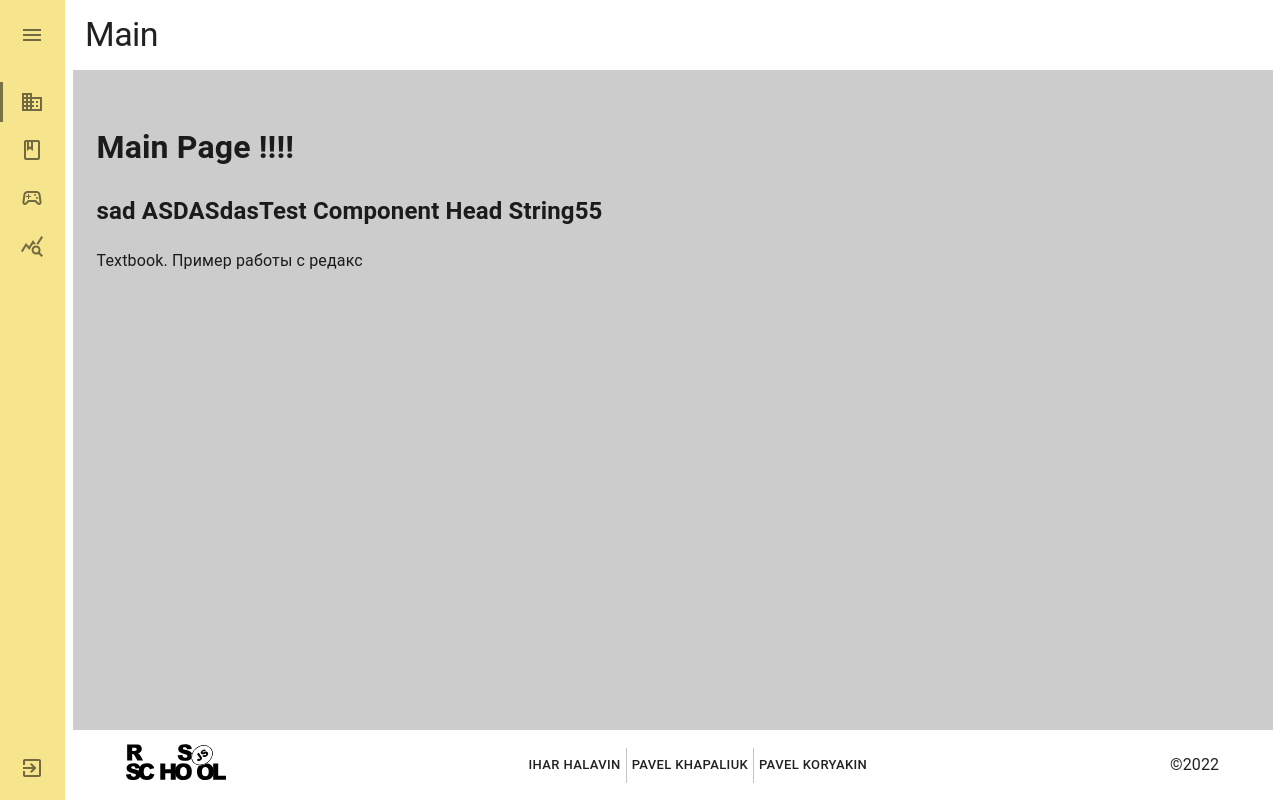
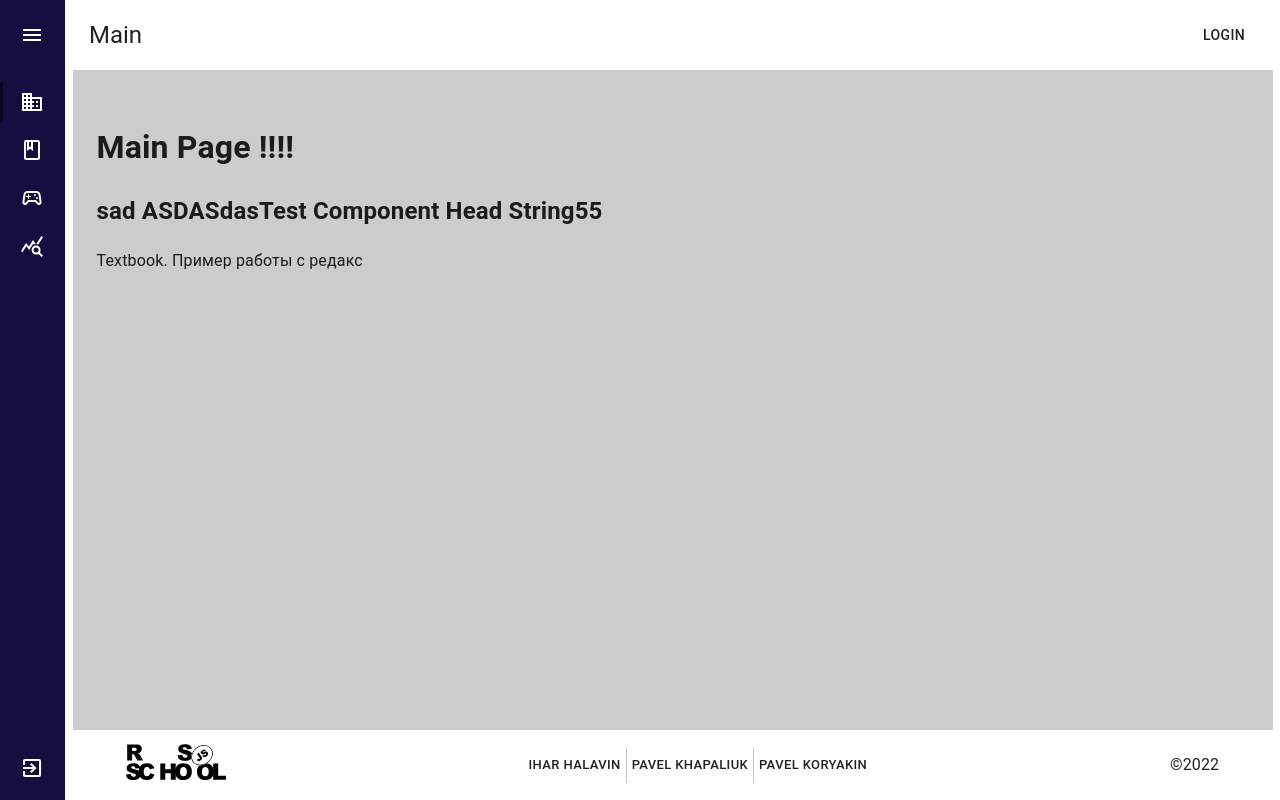
Before and after one commit to whityha/rslang, a React (Create React App) app: page / in a window 1280 px wide. Built offline with nearby package versions, Linux system fonts and the light colour scheme.

Commit message:
feat: add styles & layout for Header

```diff
--- a/src/components/list-menu/list-menu.tsx
+++ b/src/components/list-menu/list-menu.tsx
@@ -66,11 +66,12 @@ const ListMenu: FC<ListMenuProps> = ({ open }: ListMenuProps) => (
                 minWidth: 0,
                 mr: open ? 3 : 'auto',
                 justifyContent: 'center',
+                color: '#ffffff',
               }}
             >
               {icon}
             </ListItemIcon>
-            <ListItemText primary={text} sx={{ opacity: open ? 1 : 0 }} />
+            <ListItemText primary={text} sx={{ opacity: open ? 1 : 0, color: '#ffffff' }} />
           </ListItemButton>
         </NavLink>
       </ListItem>
@@ -88,11 +89,12 @@ const ListMenu: FC<ListMenuProps> = ({ open }: ListMenuProps) => (
               minWidth: 0,
               mr: open ? 3 : 'auto',
               justifyContent: 'center',
+              color: '#ffffff',
             }}
           >
             <ExitToAppIcon />
           </ListItemIcon>
-          <ListItemText primary="Log out" sx={{ opacity: open ? 1 : 0 }} />
+          <ListItemText primary="Log out" sx={{ opacity: open ? 1 : 0, color: '#ffffff' }} />
         </ListItemButton>
       </Link>
     </ListItem>
--- a/src/layout/header.tsx
+++ b/src/layout/header.tsx
@@ -2,7 +2,13 @@ import { FC } from 'react';
 import { useLocation } from 'react-router-dom';
 import { useTheme } from '@mui/material/styles';
 import useMediaQuery from '@mui/material/useMediaQuery';
-import { Paper, Button, Typography } from '@mui/material';
+import {
+  AppBar,
+  Button,
+  IconButton,
+  Toolbar,
+  Typography,
+} from '@mui/material';
 import MenuIcon from '@mui/icons-material/Menu';
 
 const getTitle = (pathname: string): string => {
@@ -22,6 +28,8 @@ const getTitle = (pathname: string): string => {
   }
 };
 
+const textColor = 'rgba(0,0,0,0.87)';
+
 interface HeaderProps {
   // eslint-disable-next-line no-unused-vars
   setOpen: (value: boolean) => void;
@@ -33,26 +41,28 @@ const Header: FC<HeaderProps> = ({ setOpen }: HeaderProps) => {
   const matches = useMediaQuery(theme.breakpoints.up('md'));
 
   return (
-    <Paper
-      sx={{
-        minHeight: 70,
-        px: 2.5,
-        display: 'flex',
-        alignItems: 'center',
-      }}
-      component="header"
-      elevation={0}
-    >
-      {!matches
-        && (
-        <Button onClick={() => setOpen(true)} sx={{ borderRadius: '50%' }}>
-          <MenuIcon color="inherit" />
-        </Button>
+    <AppBar position="static" elevation={0}>
+      <Toolbar sx={{ height: 70, bgcolor: '#ffffff' }}>
+        {!matches && (
+          <IconButton
+            onClick={() => setOpen(true)}
+            size="large"
+            edge="start"
+            color="inherit"
+            aria-label="menu"
+            sx={{
+              mr: 2,
+            }}
+          >
+            <MenuIcon sx={{ color: textColor }} />
+          </IconButton>
         )}
-      <Typography variant="h1" sx={{ fontSize: 34, fontWeight: 400 }}>
-        {getTitle(pathname)}
-      </Typography>
-    </Paper>
+        <Typography variant="h5" component="h1" sx={{ flexGrow: 1, color: textColor }}>
+          {getTitle(pathname)}
+        </Typography>
+        <Button sx={{ color: textColor }}>Login</Button>
+      </Toolbar>
+    </AppBar>
   );
 };
 
--- a/src/layout/menu.tsx
+++ b/src/layout/menu.tsx
@@ -62,7 +62,9 @@ const Menu: FC = () => {
     <Drawer
       sx={{
         '& .MuiDrawer-paper': {
-          borderWidth: 0, bgcolor: '#f6e58d',
+          borderWidth: 0,
+          color: '#ffffff',
+          bgcolor: '#130f40',
         },
         display: !matches ? 'none' : 'initial',
       }}
@@ -78,11 +80,11 @@ const Menu: FC = () => {
           justifyContent: open ? 'initial' : 'center',
           alignItems: 'center',
           px: 3,
-          bgcolor: '#f6e58d',
+          bgcolor: '#130f40',
         }}
         elevation={0}
       >
-        <IconButton aria-label="open drawer" onClick={handleOpen} edge="start">
+        <IconButton sx={{ color: '#ffffff' }} aria-label="open drawer" onClick={handleOpen} edge="start">
           {open ? <CloseIcon /> : <MenuIcon />}
         </IconButton>
       </Paper>
--- a/src/layout/mobile-menu.tsx
+++ b/src/layout/mobile-menu.tsx
@@ -38,7 +38,7 @@ const MobileMenu: FC<MobileMenuProps> = ({ openMenu, setOpenMenu }: MobileMenuPr
           width: 240,
           display: 'flex',
           flexGrow: 1,
-          bgcolor: '#dff9fb',
+          bgcolor: '#130f40',
         }}
         role="presentation"
         onClick={toggleDrawer()}
```
